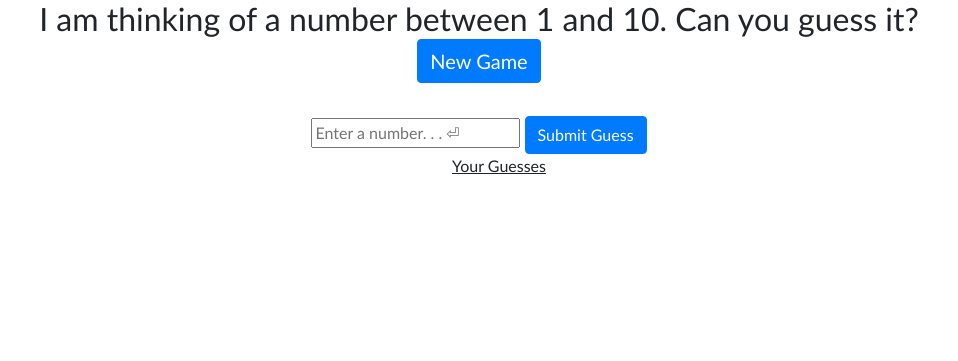
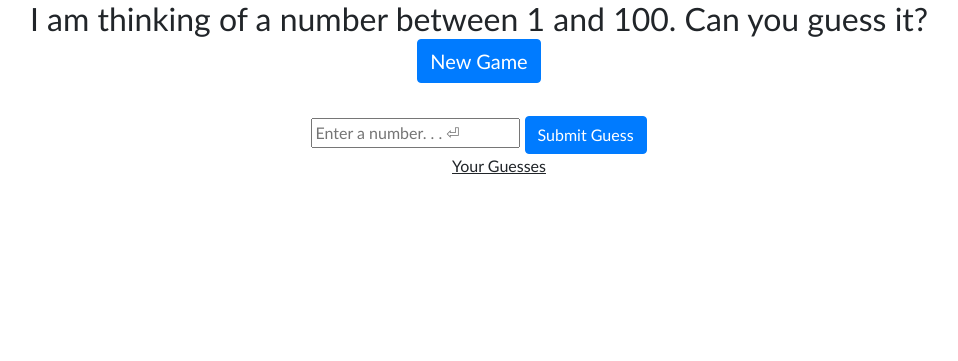
Before and after one commit to lonestar92s/guessing-game, a PHP site: page / in a window 1280 px wide. Shown: the part 59-420 px from the top of the page, without its empty margins (161-1119 px from the left). Run offline with PHP 8.4, Linux system fonts and the light colour scheme; some libraries are stand-ins or nearby versions.

Commit message:
clean up

```diff
--- a/app.js
+++ b/app.js
@@ -4,53 +4,47 @@ $(document).ready(function() {
 
     $("#correct").hide();
     $('#next-round').hide();
+    //reset funcion
+    // let resetGame = function() {
+
+    //     $("#p1guess").empty()
+    //     $(".youWin").empty()
+    //     $("#correct").hide();
+    //     $("#number-selection").replaceWith('<h2 class="center" id="number-selection">Now I am thinking of a number between 1 and 100. Can you guess it?<div><button id="new-game" class="btn btn-primary">New Game</button><br/><button id="next-round" class="btn btn-primary">Next Round</button></div></h2>')
 
 
-    //random number function
+    // }
+
+    //This will generate a random number between 1 and 100
+
 
     let easyRandomNumber = function() {
 
-        return Math.floor(Math.random() * 10) + 1
+        return Math.floor(Math.random() * 100) + 1
 
     }
 
     let x = easyRandomNumber()
     console.log(x)
 
-    let mediumRandomNumber = function() {
-        return Math.floor(Math.random() * 100) + 1
-    }
-    let y = mediumRandomNumber()
 
 
 
 
-    // $("#new-random").click(function() {
-    //     x = randomNumber()
-    //     $('.random-number').replaceWith('<h1 class="random-number">' + x + '</h1>')
-    // });
-
-
-
-
-
-
-    class Players {
+	class Players {
         constructor(name) {
             this.name = name;
             this.score = 0;
-            this.remainingGuesses = 5;
+            this.remainingGuesses = 10;
 
         }
-        playerGuess() {
-            this.remainingGuesses -= 1
-        }
+
     }
 
     let player = new Players("Player 1")
     // let player2 = new Players("Player 2")
 
-    //new game button
+    //This reloads the game
     $('#new-game').click(function() {
         location.reload()
     });
@@ -74,7 +68,7 @@ $(document).ready(function() {
         console.log(guess)
         let p1Guess = $('<div id="p1guess">' + guess + '</div>')
         $("#add-guess-input").val("")
-        //$("#p1guess").append(p1Guess);
+
         //scoreboard
 
 
@@ -86,7 +80,7 @@ $(document).ready(function() {
             $("#p1guess").append('<li>' + youMatched + '</li>')
 
             $("#correct").show();
-            $("#next-round").show();
+            // $("#next-round").show();
         } else if (Number(guess) <= x) {
             $("#p1guess").append('<li>' + tooLow, guess + '</li>')
             player.remainingGuesses -= 1
@@ -97,7 +91,7 @@ $(document).ready(function() {
 
         }
 
-        if (player.remainingGuesses <= 0) {
+        if (player.remainingGuesses === 0) {
             alert("Game Over")
             location.reload()
         }
@@ -111,15 +105,3 @@ $(document).ready(function() {
 
 
 });
-
-
-//reset funcion
-let resetGame = function() {
-
-    $("#p1guess").empty()
-    $(".youWin").empty()
-    $("#correct").hide();
-    $("#number-selection").replaceWith('<h2 class="center">Now I am thinking of a number between 1 and 100. Can you guess it?</h2>')
-
-
-}
--- a/index.html
+++ b/index.html
@@ -12,10 +12,10 @@
     </embed> -->
     <header class="center" id="title-border"><h1>Guessing Game</h1>
     </header>
-    <h2 class="center" id="number-selection">I am thinking of a number between 1 and 10. Can you guess it?<div><button id="new-game" class="btn btn-primary">New Game</button><br/>
-    	<!-- <button id="next-round" class="btn btn-primary">Next Round</button> --></div></h2>
+    <h2 class="center" id="number-selection">I am thinking of a number between 1 and 100. Can you guess it?<div><button id="new-game" class="btn btn-primary">New Game</button><br/>
+    	<button id="next-round" class="btn btn-primary">Next Round</button></div></h2>
 
-    <!-- <div class="status">Score: <a class="scoreboard">0</a></div><br /> -->
+
 
     <div class="guess-submit">
         <span></span>
@@ -24,6 +24,7 @@
         <ol id="p1guess"><u>Your Guesses</u></ol>
     </div>
     <div class="youWin"></div>
+
     <footer>This is a game by Andrew Aluko</footer>
     <script src="https://code.jquery.com/jquery-3.3.1.slim.min.js" integrity="sha256-3edrmyuQ0w65f8gfBsqowzjJe2iM6n0nKciPUp8y+7E=" crossorigin="anonymous"></script>
     <script type="text/javascript" src="app.js"></script>
--- a/style.css
+++ b/style.css
@@ -29,7 +29,7 @@ h1{
 
 #new-game {
     text-align: center;
-    position: relative;
+    bottom: 100px;
 
 
     cursor: pointer;
@@ -76,4 +76,5 @@ h3{
 
 #p1guess{
 	text-align: center;
+	list-style-position: inside;
 }
```
